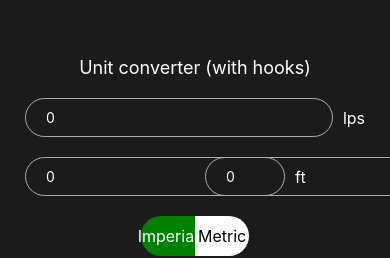
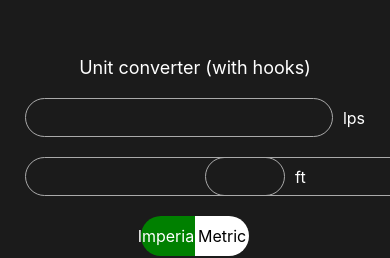
Before and after one commit to Nodirbek75/_testApp, a React Native app: screen /Hooks in a window 390 px wide. Shown: the part 191-449 px from the top of the page. Built offline with nearby package versions, Linux system fonts and the light colour scheme.

Commit message:
functions added to convert units

```diff
--- a/src/components/ImperialContainer.tsx
+++ b/src/components/ImperialContainer.tsx
@@ -11,21 +11,21 @@ const ImperialContainer = () => {
     <Wrapper>
       <InputField
         label="lps"
-        value={unitContext?.kg}
-        onChangeText={val => unitContext?.setKg(val)}
+        value={unitContext?.lps}
+        onChangeText={val => unitContext?.setLps(val)}
       />
       <RowWrapper>
         <InputField
           label="ft"
-          value={unitContext?.meter}
-          onChangeText={val => unitContext?.setMeter(val)}
+          value={unitContext?.foot}
+          onChangeText={val => unitContext?.setFoot(val)}
           half
         />
         <Space />
         <InputField
           label="in"
-          value={unitContext?.meter}
-          onChangeText={val => unitContext?.setMeter(val)}
+          value={unitContext?.inch}
+          onChangeText={val => unitContext?.setInch(val)}
           half
         />
       </RowWrapper>
--- a/src/components/InputField.tsx
+++ b/src/components/InputField.tsx
@@ -4,8 +4,8 @@ import styled from 'styled-components/native';
 type Props = {
   half?: boolean;
   label: string;
-  value?: number;
-  onChangeText: (val: number) => void;
+  value?: string;
+  onChangeText: (val: string) => void;
 };
 
 const InputField: React.FC<Props> = ({half, label, value, onChangeText}) => {
--- a/src/screens/Hooks.tsx
+++ b/src/screens/Hooks.tsx
@@ -5,16 +5,22 @@ import {
   MetricContainer,
   TextButton,
 } from 'components';
-import React, {useEffect, useState} from 'react';
+import React, {useState} from 'react';
 import styled from 'styled-components/native';
 import {createContext} from 'react';
 
 export interface UnitContextInterface {
-  kg: number;
-  meter: number;
-  setMeter: (val: number) => void;
-  setKg: (val: number) => void;
+  kg: string;
+  meter: string;
+  lps: string;
+  foot: string;
+  inch: string;
   unit: 'imperial' | 'metric';
+  setKg: (val: string) => void;
+  setMeter: (val: string) => void;
+  setLps: (val: string) => void;
+  setFoot: (val: string) => void;
+  setInch: (val: string) => void;
   setUnit: (val: 'imperial' | 'metric') => void;
 }
 
@@ -23,18 +29,49 @@ export const UnitContext = createContext<UnitContextInterface | undefined>(
 );
 
 const Hooks = () => {
-  const [kg, setKg] = useState(0);
-  const [meter, setMeter] = useState(0);
+  const [kg, setKg] = useState('');
+  const [meter, setMeter] = useState('');
+  const [lps, setLps] = useState('');
+  const [foot, setFoot] = useState('');
+  const [inch, setInch] = useState('');
   const [unit, setUnit] = useState<'imperial' | 'metric'>('imperial');
+
+  const enterKg = (val: string) => {
+    setKg(val);
+    setLps((Number(val) / 0.45359237).toFixed(5));
+  };
+  const enterMeter = (val: string) => {
+    setMeter(val);
+    setFoot((Number(val) * 3.2808).toFixed(5).split('.')[0]);
+    setInch((Number(val) * 3.2808).toFixed(5).split('.')[1]);
+  };
+  const enterLps = (val: string) => {
+    setLps(val);
+    setKg((Number(val) * 0.45359237).toFixed(5));
+  };
+  const enterFoot = (val: string) => {
+    setFoot(val);
+    setMeter((Number(`${val}.${inch}`) / 3.2808).toFixed(5));
+  };
+  const enterInch = (val: string) => {
+    setInch(val);
+    setMeter((Number(`${foot}.${val}`) / 3.2808).toFixed(5));
+  };
 
   return (
     <UnitContext.Provider
       value={{
         kg,
-        setKg,
         meter,
-        setMeter,
+        lps,
+        foot,
+        inch,
         unit,
+        setKg: enterKg,
+        setMeter: enterMeter,
+        setLps: enterLps,
+        setFoot: enterFoot,
+        setInch: enterInch,
         setUnit,
       }}>
       <Wrapper>
```
